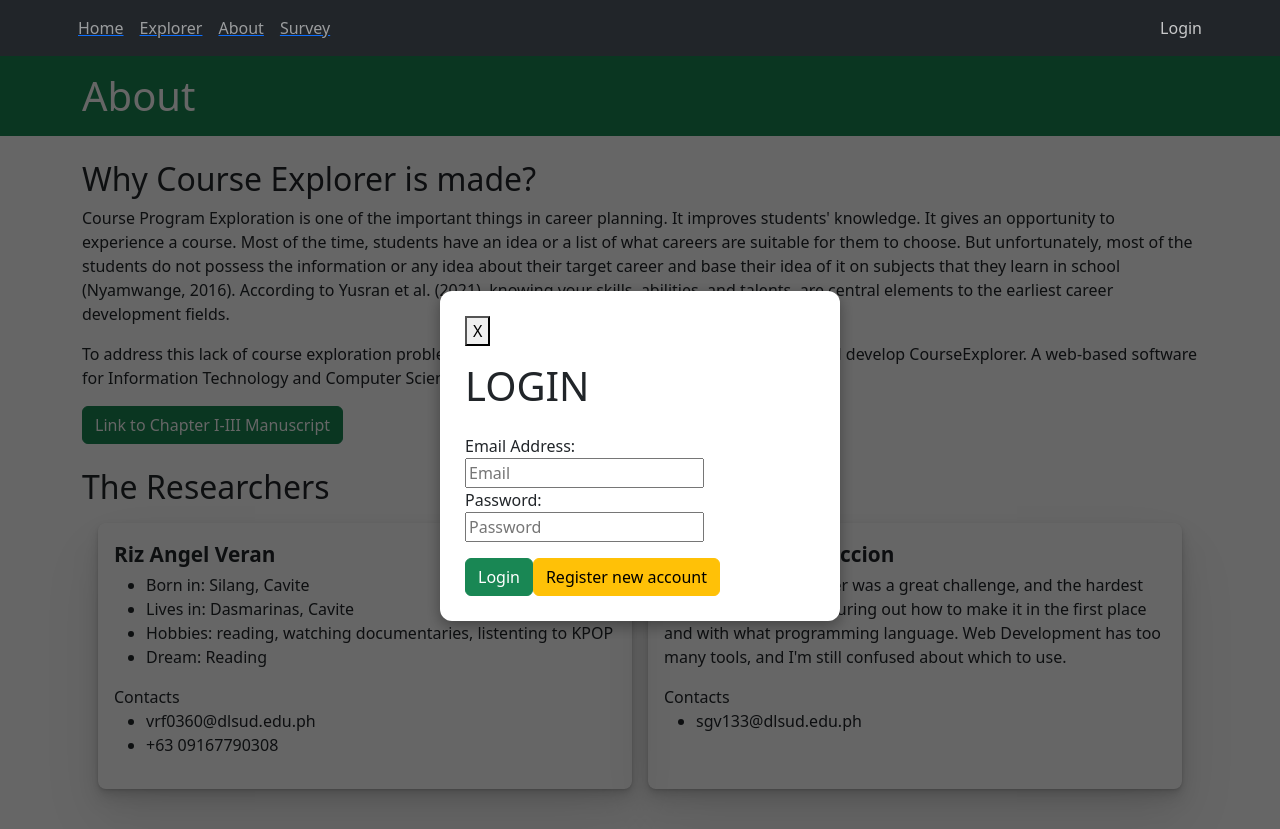
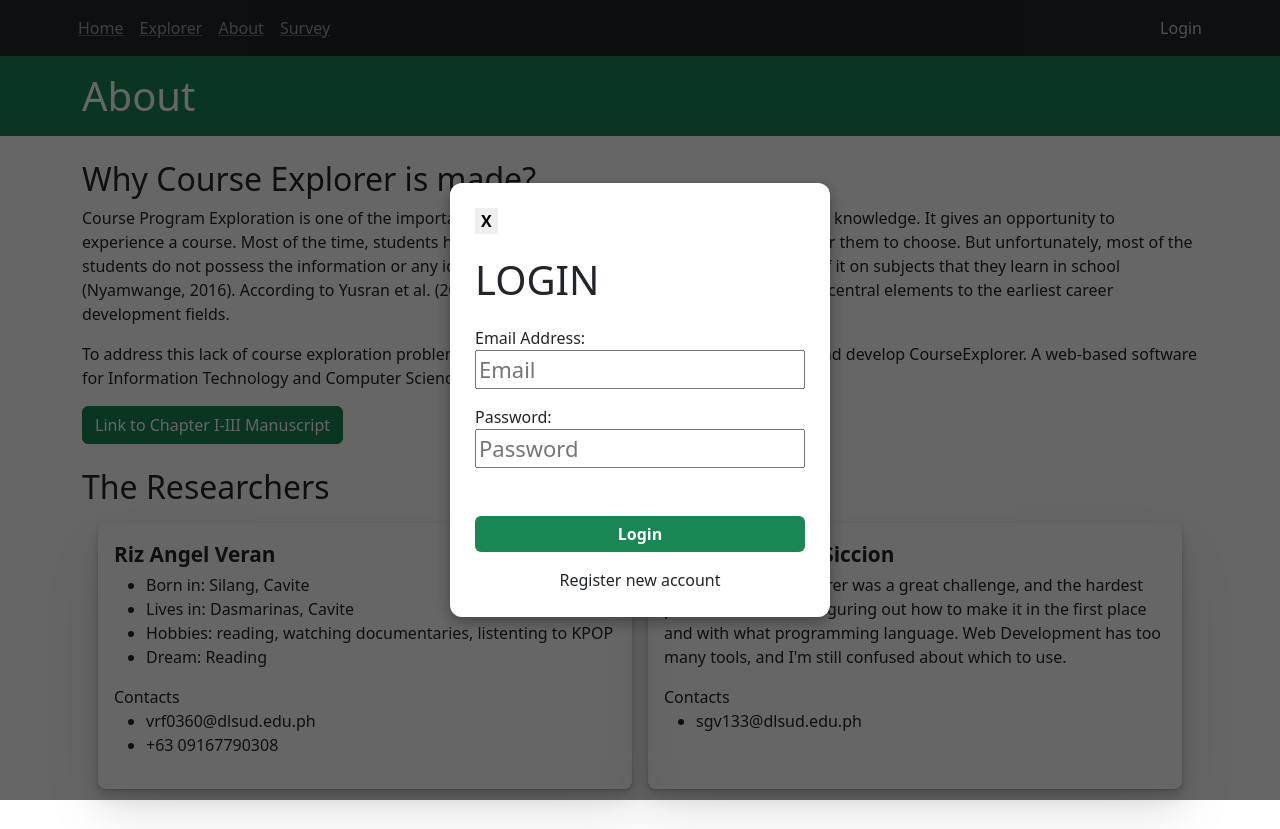
Before and after one commit to GabSiccion/Course-Explorer-Viewer, a React (Vite) app: page /about in a window 1280 px wide. Both pictures are taken after a click on the button "Login". Built offline with nearby package versions, Linux system fonts and the light colour scheme.

Commit message:
Login modal CSS

```diff
--- a/src/components/LoginModal.css
+++ b/src/components/LoginModal.css
@@ -1,4 +1,5 @@
 .login-modal-background {
+  z-index: 99;
   width: 100vw;
   height: 100vh;
   background-color: rgba(0, 0, 0, 0.6);
@@ -8,12 +9,39 @@
   align-items: center;
 }
 
-.login-modal-background p {
+.login-modal-container p {
   margin: 0px;
 }
 
+.login-modal-container input {
+  width: 100%;
+  font-size: 22px;
+}
+
+.login-modal-container button {
+  margin-top: 0px;
+  border: none;
+  font-weight: 800;
+}
+
+.login-modal-container .body > * {
+  margin-bottom: 1rem;
+}
+
+.login-modal-container .footer {
+  display: flex;
+  flex-direction: column;
+  text-align: center;
+}
+
+.login-modal-container .footer > * {
+  margin-top: 1rem;
+}
+
 .login-modal-container {
-  width: 400px;
+  z-index: 99;
+  width: 380px;
+  padding: 36px;
   height: auto;
   border-radius: 12px;
   background-color: white;
--- a/src/components/LoginModal.jsx
+++ b/src/components/LoginModal.jsx
@@ -21,7 +21,7 @@ export function LoginModal({ loginModalOpen }) {
             </button>
           </div>
           <div className="title">
-            <h1>LOGIN</h1>
+            <p className="fs-1">LOGIN</p>
           </div>
           <div className="body">
             <div>
@@ -51,14 +51,13 @@ export function LoginModal({ loginModalOpen }) {
           </div>
           <div className="footer">
             <Button variant="success">Login</Button>
-            <Button
-              variant="warning"
+            <a
               onClick={() => {
                 setRegsiterModal(true);
               }}
             >
               Register new account
-            </Button>
+            </a>
           </div>
         </div>
       </div>
@@ -81,6 +80,7 @@ export function LoginModal({ loginModalOpen }) {
           </div>
           <div className="body">
             <div>
+              <p>Email Address:</p>
               <input
                 placeholder="Email"
                 type="email"
@@ -92,6 +92,7 @@ export function LoginModal({ loginModalOpen }) {
               />
             </div>
             <div>
+              <p>Password: </p>
               <input
                 placeholder="Password"
                 type="password"
@@ -103,6 +104,7 @@ export function LoginModal({ loginModalOpen }) {
               />
             </div>
             <div>
+              <p>Confirm Password:</p>
               <input
                 placeholder=" Confirm Password"
                 type="password"
@@ -116,14 +118,13 @@ export function LoginModal({ loginModalOpen }) {
           </div>
           <div className="footer">
             <Button variant="success">Register Account</Button>
-            <Button
-              variant="warning"
+            <a
               onClick={() => {
                 setRegsiterModal(false);
               }}
             >
               Go back to Login
-            </Button>
+            </a>
           </div>
         </div>
       </div>
--- a/src/components/Nav.jsx
+++ b/src/components/Nav.jsx
@@ -9,6 +9,8 @@ export function Nav() {
   const [loginModalOpen, setLoginModalOpen] = useState(false);
 
   return (
+    <>
+      {loginModalOpen && <LoginModal loginModalOpen={setLoginModalOpen} />}
       <div class="bg-dark">
         <nav class="navbar navbar-expand-md navbar-dark bg-dark container">
           <div class="navbar-collapse collapse w-100 order-1 order-md-0 dual-collapse2">
@@ -50,7 +52,7 @@ export function Nav() {
             </ul>
           </div>
         </nav>
-      {loginModalOpen && <LoginModal loginModalOpen={setLoginModalOpen} />}
       </div>
+    </>
   );
 }
```
Lines whose indentation alone changed are shown as unchanged.
